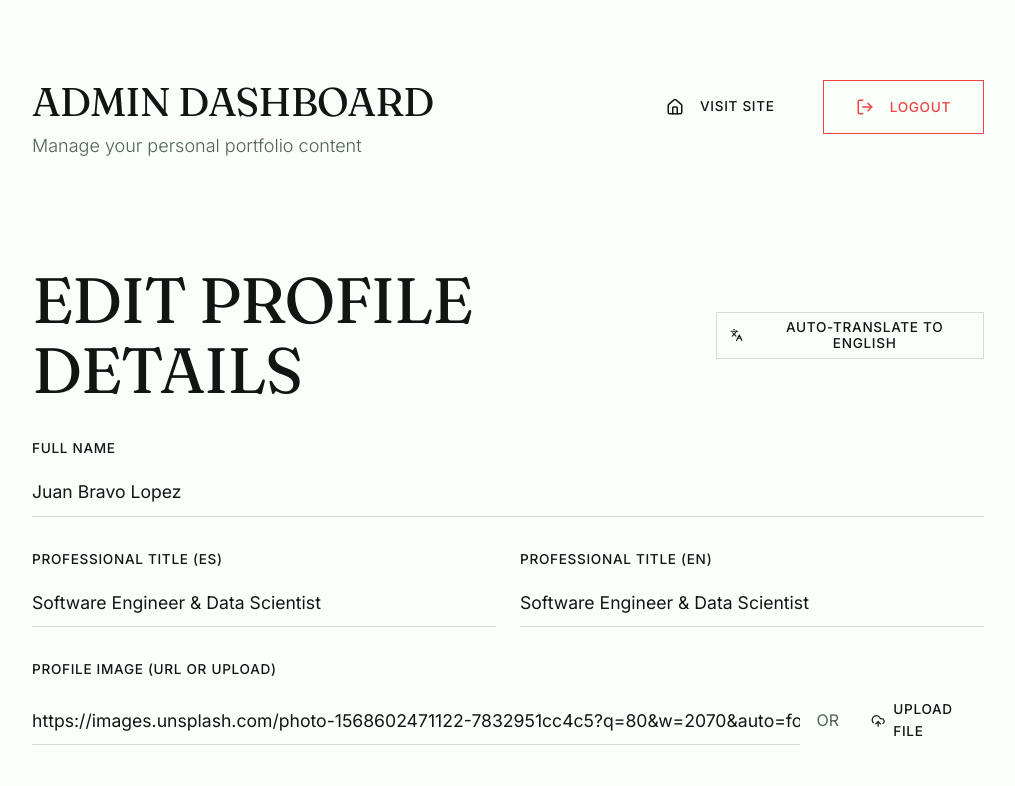
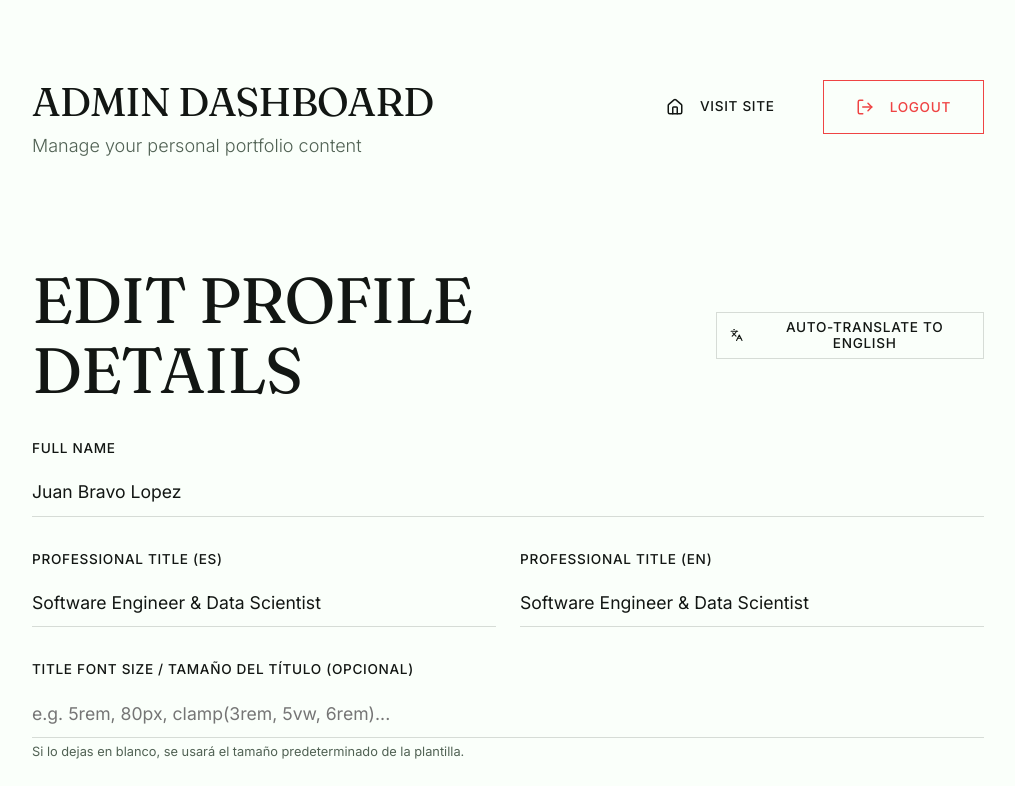
Before and after one commit to ramonbravo13/portfolio, a React (Vite) app: page /admin in a window 1280 px wide. Shown: the top 786 px of the page, without its empty margins (132-1147 px from the left). Built offline with nearby package versions, Linux system fonts and the light colour scheme; no server answers; the database is empty; sample sign-in values are in the browser's storage.

Commit message:
feat: enable custom title font size from admin panel

```diff
--- a/src/components/Admin/ProfileEditor.jsx
+++ b/src/components/Admin/ProfileEditor.jsx
@@ -10,6 +10,7 @@ export default function ProfileEditor() {
     name: '',
     title: '',
     title_en: '',
+    titleFontSize: '',
     profileImage: '',
     bio: '',
     bio_en: '',
@@ -29,6 +30,7 @@ export default function ProfileEditor() {
         name: profile.name || '',
         title: profile.title || '',
         title_en: profile.title_en || '',
+        titleFontSize: profile.titleFontSize || '',
         profileImage: profile.profileImage || '',
         bio: profile.bio || '',
         bio_en: profile.bio_en || '',
@@ -91,6 +93,7 @@ export default function ProfileEditor() {
       await updateProfile({
         ...formData,
         profileImage: finalImageUrl,
+        titleFontSize: formData.titleFontSize,
         metrics: {
           yearsExp: formData.yearsExp,
           projectsCount: formData.projectsCount,
@@ -140,6 +143,12 @@ export default function ProfileEditor() {
             <label className="form-label">Professional Title (EN)</label>
             <input name="title_en" type="text" className="form-input" value={formData.title_en} onChange={handleChange} />
           </div>
+        </div>
+
+        <div className="form-group">
+          <label className="form-label">Title Font Size / Tamaño del Título (Opcional)</label>
+          <input name="titleFontSize" type="text" className="form-input" value={formData.titleFontSize || ''} onChange={handleChange} placeholder="e.g. 5rem, 80px, clamp(3rem, 5vw, 6rem)..." />
+          <span style={{ fontSize: '0.8rem', color: 'var(--text-secondary)' }}>Si lo dejas en blanco, se usará el tamaño predeterminado de la plantilla.</span>
         </div>
 
         <div className="form-group">
--- a/src/pages/Home.jsx
+++ b/src/pages/Home.jsx
@@ -235,7 +235,7 @@ export default function Home() {
               {isEnglish ? 'Portfolio & Archive' : 'Portafolio y Archivo'} — 2026
             </span>
 
-            <h1 style={{ margin: 0 }}>
+            <h1 style={{ margin: 0, fontSize: profile.titleFontSize ? profile.titleFontSize : undefined }}>
               {(isEnglish && profile.title_en ? profile.title_en : profile.title).replace('Cientifico', 'Científico')}
             </h1>
 
```
